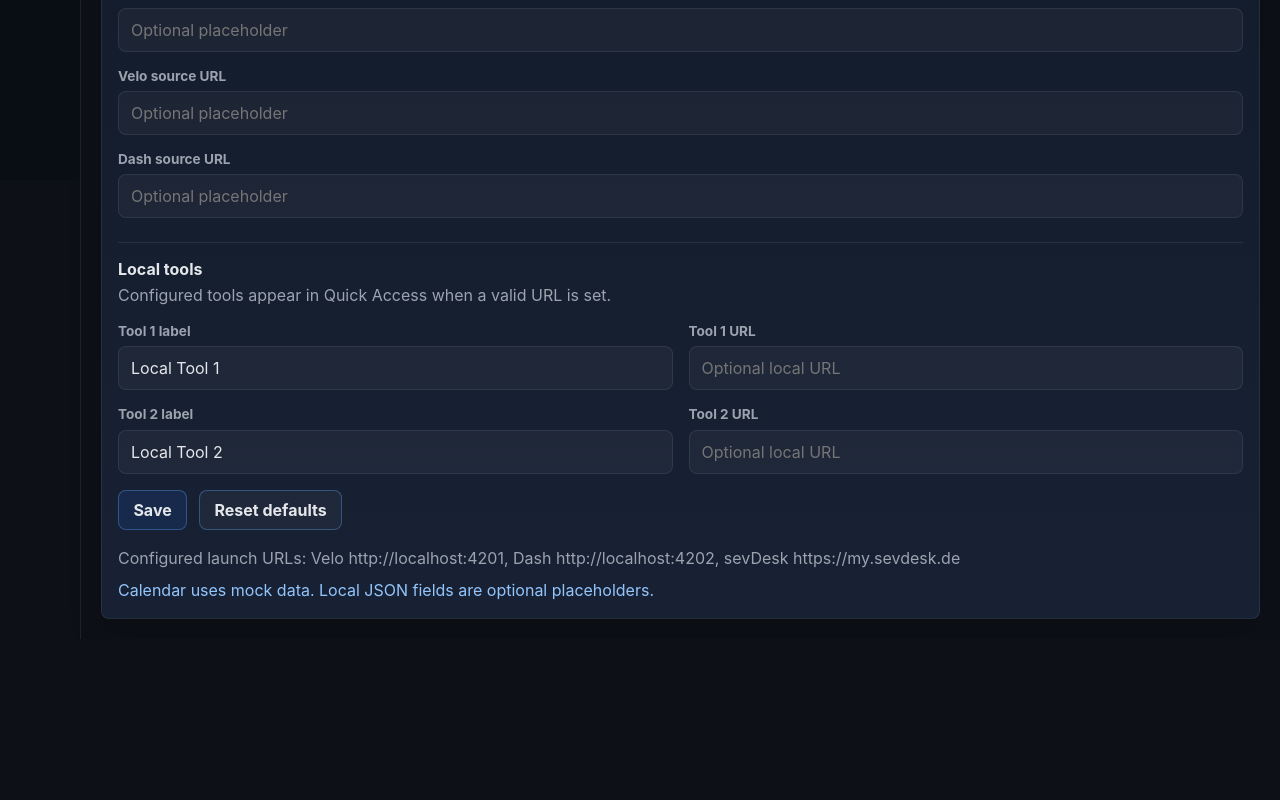
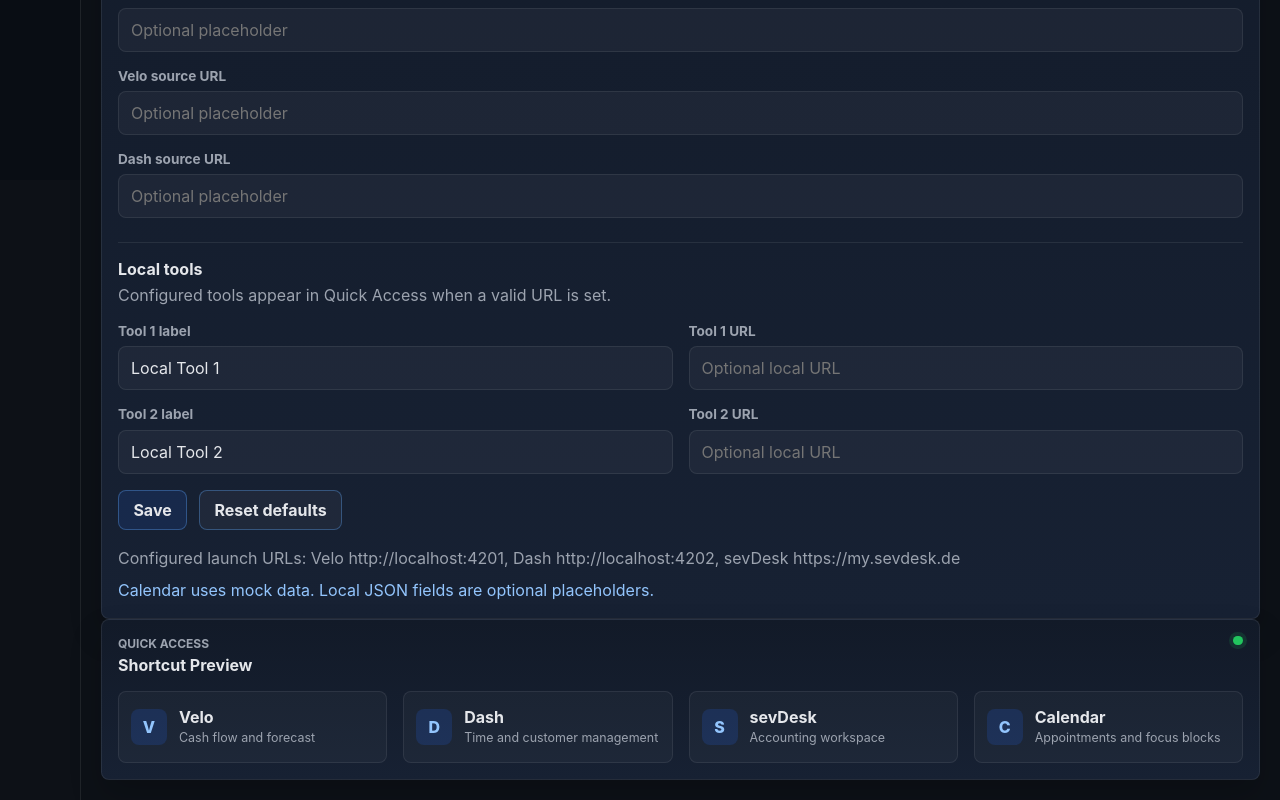
Before and after one commit to ch3xy/missioncontrol, an Angular app: page /settings in a window 1280 px wide. Shown: the part 620-1420 px from the top of the page. Before the commit the page ends 1259 px from the top, so only its background shows below. Built offline with nearby package versions, Linux system fonts and the light colour scheme.

Commit message:
Add settings shortcut preview

```diff
--- a/src/app/features/settings/settings-page.css
+++ b/src/app/features/settings/settings-page.css
@@ -3,10 +3,15 @@
   gap: 1rem;
 }
 
+.shortcut-preview,
 .tool-grid {
   display: grid;
   gap: 1rem;
   grid-template-columns: repeat(2, minmax(0, 1fr));
+}
+
+.shortcut-preview {
+  grid-template-columns: repeat(auto-fit, minmax(13rem, 1fr));
 }
 
 label {
@@ -87,7 +92,13 @@
   color: #93c5fd;
 }
 
+.error {
+  margin: 1rem 0 0;
+  color: #fca5a5;
+}
+
 @media (max-width: 760px) {
+  .shortcut-preview,
   .tool-grid {
     grid-template-columns: 1fr;
   }
--- a/src/app/features/settings/settings-page.html
+++ b/src/app/features/settings/settings-page.html
@@ -108,3 +108,15 @@
   <p class="saved">{{ savedMessage() }}</p>
   <p class="hint">{{ sourceHint() }}</p>
 </app-widget-card>
+
+<app-widget-card title="Shortcut Preview" eyebrow="Quick Access" accent="green">
+  <div class="shortcut-preview">
+    @for (shortcut of shortcuts(); track shortcut.id) {
+      <app-quick-access-tile [shortcut]="shortcut" (launch)="launch($event)" />
+    }
+  </div>
+
+  @if (launchError()) {
+    <p class="error">{{ launchError() }}</p>
+  }
+</app-widget-card>
--- a/src/app/features/settings/settings-page.ts
+++ b/src/app/features/settings/settings-page.ts
@@ -1,21 +1,27 @@
-import { Component, computed, inject } from '@angular/core';
+import { Component, computed, inject, signal } from '@angular/core';
 import { FormBuilder, ReactiveFormsModule, Validators } from '@angular/forms';
+import { AppShortcut } from '../../core/models/shortcut.model';
 import { MissionControlSettings } from '../../core/models/settings.model';
+import { ShortcutService } from '../../core/services/shortcut.service';
 import { SettingsService } from '../../core/services/settings.service';
 import { httpUrlValidator } from '../../core/validators/http-url.validator';
+import { QuickAccessTile } from '../../shared/components/quick-access-tile/quick-access-tile';
 import { WidgetCard } from '../../shared/components/widget-card/widget-card';
 
 @Component({
   selector: 'app-settings-page',
-  imports: [ReactiveFormsModule, WidgetCard],
+  imports: [ReactiveFormsModule, QuickAccessTile, WidgetCard],
   templateUrl: './settings-page.html',
   styleUrl: './settings-page.css',
 })
 export class SettingsPage {
   private readonly formBuilder = inject(FormBuilder);
   private readonly settingsService = inject(SettingsService);
+  private readonly shortcutService = inject(ShortcutService);
 
   protected readonly savedSettings = this.settingsService.settings;
+  protected readonly shortcuts = this.shortcutService.shortcuts;
+  protected readonly launchError = signal<string | null>(null);
   protected readonly savedMessage = computed(
     () =>
       `Configured launch URLs: Velo ${this.savedSettings().veloUrl}, Dash ${
@@ -67,4 +73,9 @@
     this.settingsService.resetSettings();
     this.form.reset(this.savedSettings());
   }
+
+  protected launch(shortcut: AppShortcut): void {
+    const didOpen = this.shortcutService.openExternal(shortcut.url);
+    this.launchError.set(didOpen ? null : `${shortcut.label} has no valid http(s) URL configured.`);
+  }
 }
```
Also changed, not shown: 1 other file (tests, documents, lock files or other folders).
